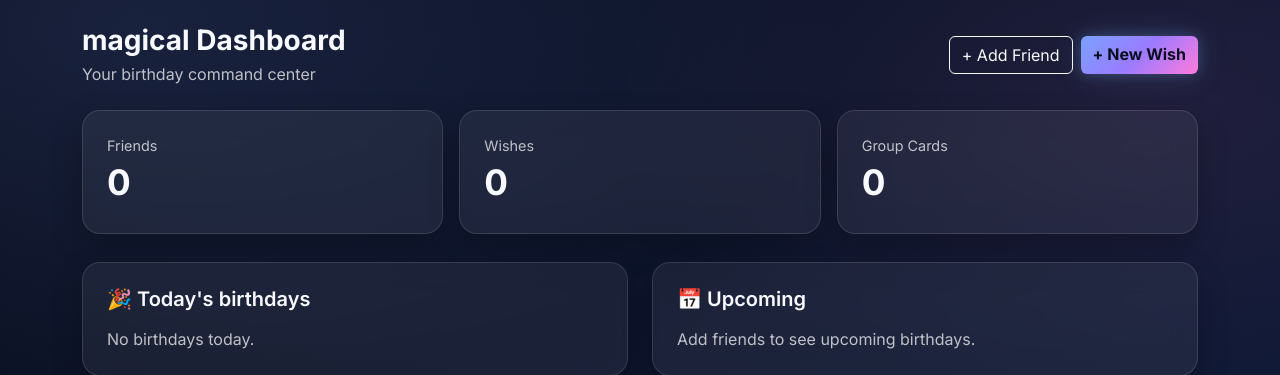
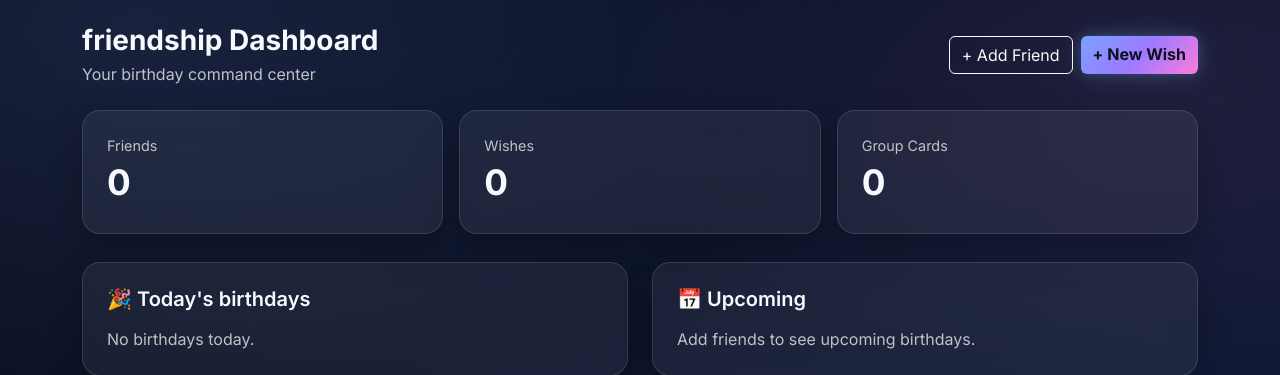
Before and after one commit to vineethbetha211-sketch/Birthday-Wishes-Hub, a Flask app: page /dashboard in a window 1280 px wide. Shown: the part 57-432 px from the top of the page. Run offline with Flask 3, Linux system fonts and the light colour scheme; the visitor is signed in with stand-in values (Sample User, id 1); data that the repository does not hold is empty.

Commit message:
friendship dashboard

```diff
--- a/app/templates/dashboard/index.html
+++ b/app/templates/dashboard/index.html
@@ -4,7 +4,7 @@
 {% block content %}
 <div class="d-flex flex-wrap justify-content-between align-items-center mb-4">
     <div>
-        <h1 class="h3 fw-bold mb-1">magical Dashboard</h1>
+        <h1 class="h3 fw-bold mb-1">friendship Dashboard</h1>
         <div class="text-soft">Your birthday command center</div>
     </div>
     <div class="d-flex gap-2">
```
